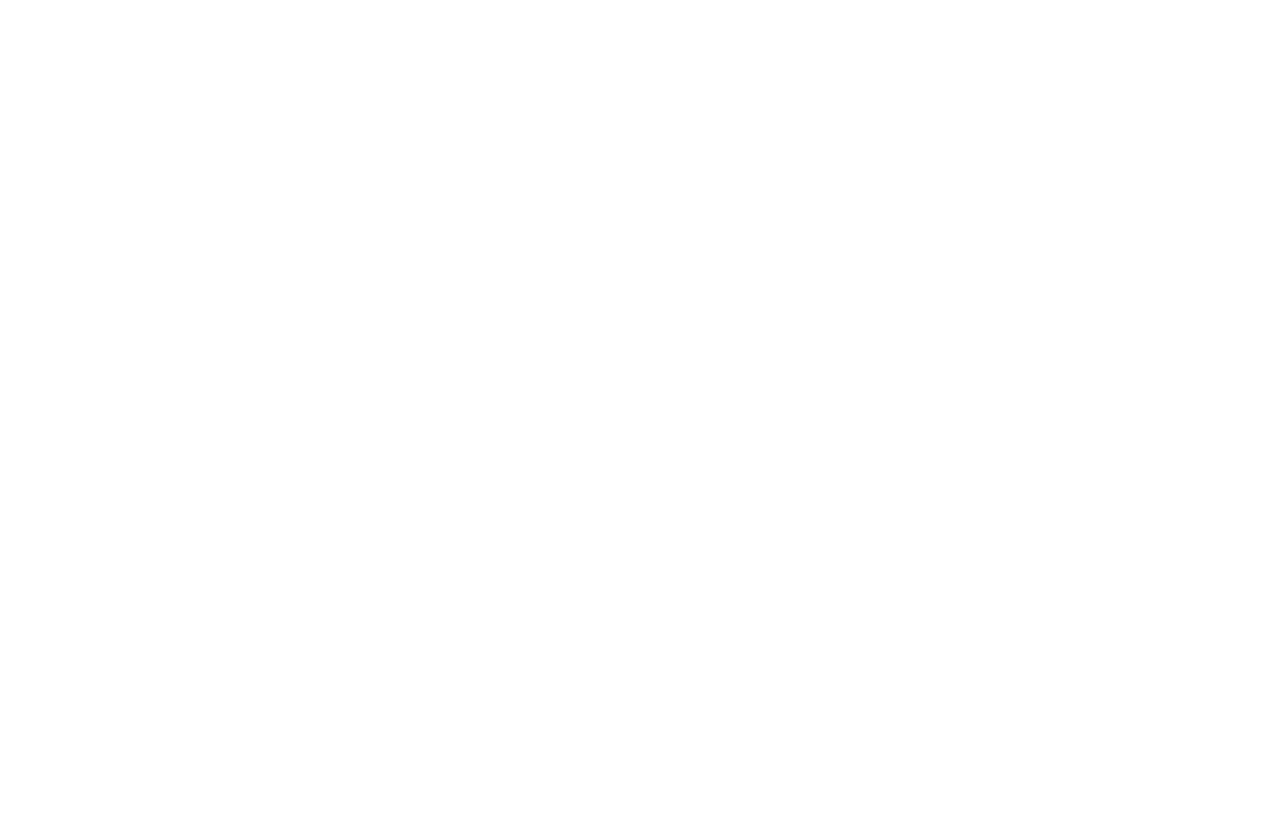
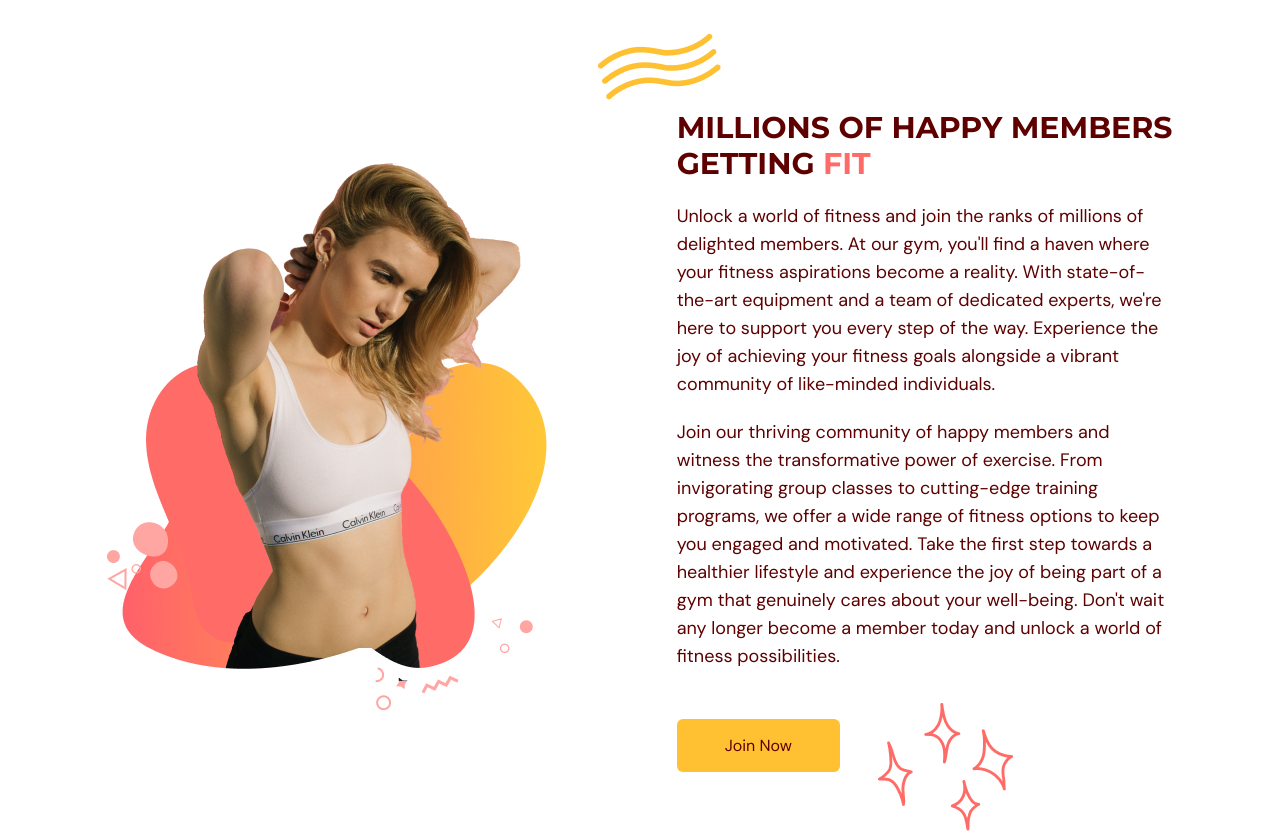
Before and after one commit to guilhas5/Gym-LandigPage, a React (Vite) app: page / in a window 1280 px wide. Shown: the part 1542-2380 px from the top of the page. Before the commit the page ends 1620 px from the top, so only its background shows below. Built offline with nearby package versions, Linux system fonts and the light colour scheme; the HTML template or start-up script is replaced by a standard one.

Commit message:
finalizing the Benefits Page in both layouts

```diff
--- a/src/components/benefits/Benefits.tsx
+++ b/src/components/benefits/Benefits.tsx
@@ -7,6 +7,8 @@
 import { motion } from "framer-motion";
 import TitleText from "@/shared/TitleText";
 import Benefit from "./Benefit";
+import ActionButton from "@/shared/ActionButton";
+import BenefitsPageGraphic from "@/assets/BenefitsPageGraphic.png";
 
 const benefits: Array<BenefitType> = [
   {
@@ -73,6 +75,80 @@
             />
           ))}
         </motion.div>
+        {/* GRAPHICS AND DESCRIPTION*/}
+        <div className="mt-16 items-center justify-between gap-20 md:mt-28 md:flex ">
+          {/*GRAPHIC */}
+          <img
+            className="mx-auto"
+            alt="benefits graphic"
+            src={BenefitsPageGraphic}
+          />
+          {/*DESCRIPTION*/}
+          <div>
+            {/*TITLE*/}
+            <div className="relative">
+              <div
+                className="before:absolute before:-top-20
+              before:-left-20 before:z-[-1] before:content-abstractwaves"
+              >
+                <motion.div
+                  initial="hidden"
+                  whileInView="visible"
+                  viewport={{ once: true, amount: 0.5 }}
+                  transition={{ duration: 0.7 }}
+                  variants={{
+                    hidden: { opacity: 0, x: 50 },
+                    visible: { opacity: 1, x: 0 },
+                  }}
+                >
+                  <TitleText>
+                    MILLIONS OF HAPPY MEMBERS GETTING{" "}
+                    <span className="text-primary-500">FIT</span>
+                  </TitleText>
+                </motion.div>
+              </div>
+            </div>
+            {/*DESCRIPTION*/}
+            <motion.div
+              initial="hidden"
+              whileInView="visible"
+              viewport={{ once: true, amount: 0.5 }}
+              transition={{ delay: 0.2, duration: 0.6 }}
+              variants={{
+                hidden: { opacity: 0, x: 50 },
+                visible: { opacity: 1, x: 0 },
+              }}
+            >
+              <p className="my-5 text-lg">
+                Unlock a world of fitness and join the ranks of millions of
+                delighted members. At our gym, you'll find a haven where your
+                fitness aspirations become a reality. With state-of-the-art
+                equipment and a team of dedicated experts, we're here to support
+                you every step of the way. Experience the joy of achieving your
+                fitness goals alongside a vibrant community of like-minded
+                individuals.
+              </p>
+              <p className="mb-8 text-lg">
+                Join our thriving community of happy members and witness the
+                transformative power of exercise. From invigorating group
+                classes to cutting-edge training programs, we offer a wide range
+                of fitness options to keep you engaged and motivated. Take the
+                first step towards a healthier lifestyle and experience the joy
+                of being part of a gym that genuinely cares about your
+                well-being. Don't wait any longer become a member today and
+                unlock a world of fitness possibilities.
+              </p>
+            </motion.div>
+            {/*BUTTON*/}
+            <div className="relative mt-16">
+              <div className="before:absolute before:right-40 before:-bottom-20 before:z-[-1] before:content-sparkles">
+                <ActionButton setSelectedPage={setSelectedPage}>
+                  Join Now
+                </ActionButton>
+              </div>
+            </div>
+          </div>
+        </div>
       </motion.div>
     </section>
   );
--- a/src/components/navbar/Navbar.tsx
+++ b/src/components/navbar/Navbar.tsx
@@ -32,7 +32,7 @@
             {/*Right Side*/}
             {isAboveMediumScreens ? (
               <div className={`${flexBetween} w-full`}>
-                <div className={`${flexBetween} gap-8 text-sm`}>
+                <div className={`${flexBetween} gap-8 text-lg`}>
                   <Link
                     page="Home"
                     selectedPage={selectedPage}
--- a/src/shared/ActionButton.tsx
+++ b/src/shared/ActionButton.tsx
@@ -8,7 +8,7 @@
 const ActionButton = ({ children, setSelectedPage }: Props) => {
   return (
   <AnchorLink
-  className="rounded-md bg-secondary-500 px-12 py-3 hover:bg-primary-500 hover:text-white "
+  className="rounded-md bg-secondary-500 px-12 py-4 hover:bg-primary-500 hover:text-white "
   onClick={() => setSelectedPage(SelectedPage.ContactUs)}
   href={`#${SelectedPage.ContactUs}`}>
     {children}
```
